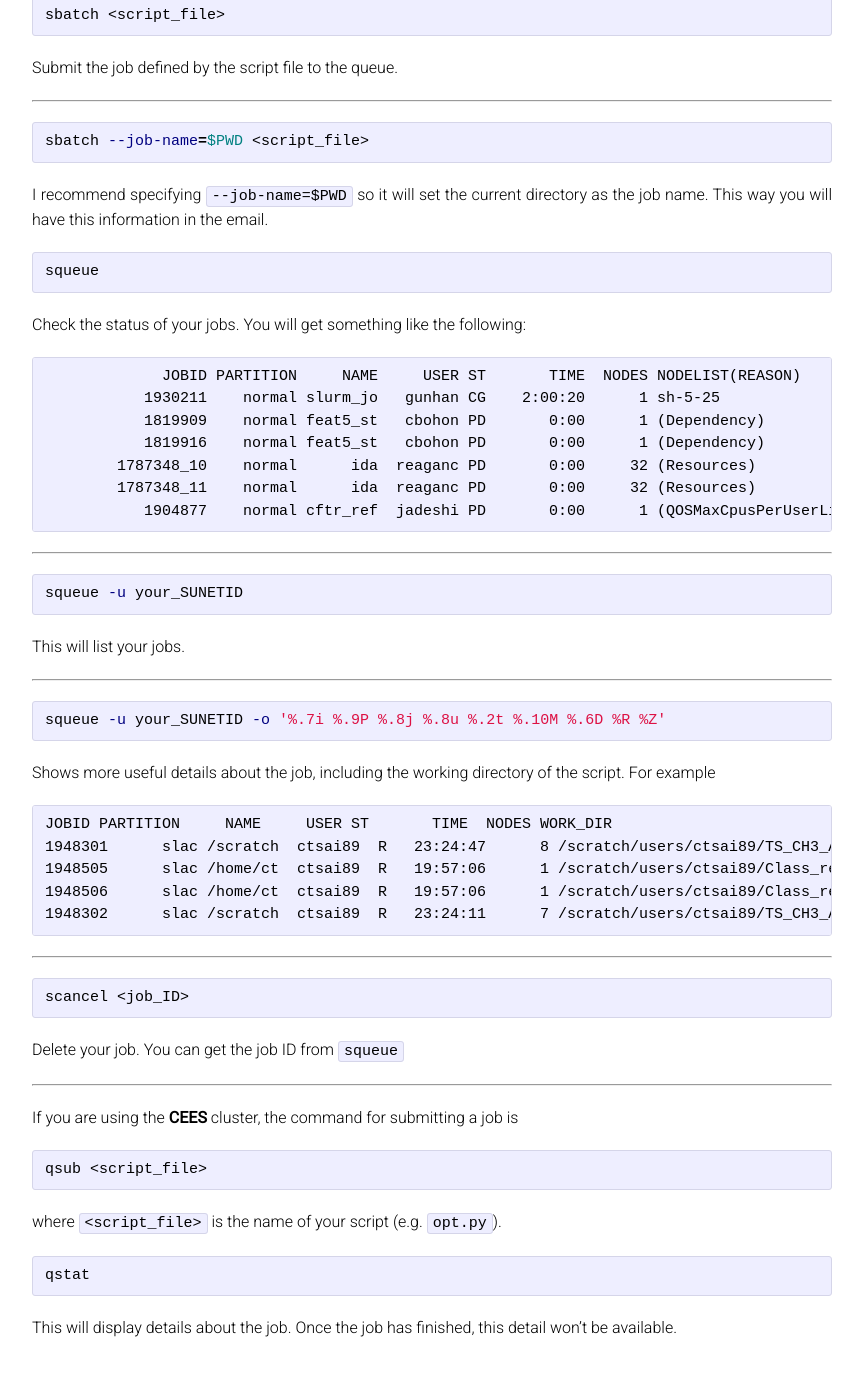
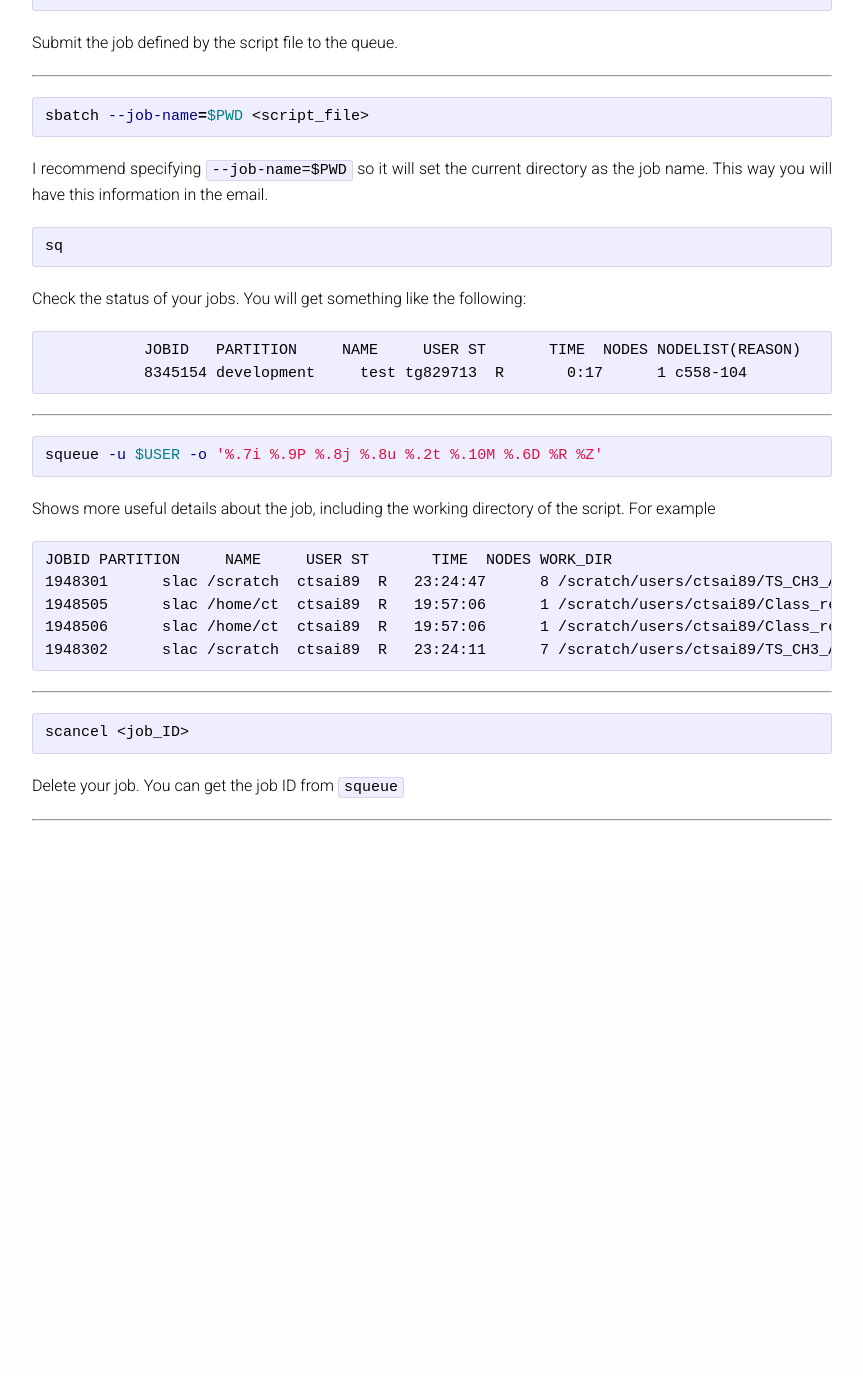
Before and after one commit to vojale/CBE544-2018.github.io, a Jekyll site: the page built from UNIX.md, in a window 1280 px wide and 1400 px high, scrolled down 3575 px. Shown: the top 1376 px of the window, without its empty margins (208-1071 px from the left). Built offline with Jekyll 4.4.1, drawn with Linux system fonts in a browser that asks for light colours; our own code applies the rules of GitHub Pages for plain Markdown files; after the commit the page ends 4456 px from its top, so only the background shows below that; some of the changed text lies outside the part shown.

Commit message:
Update UNIX.md

````diff
--- a/UNIX.md
+++ b/UNIX.md
@@ -167,13 +167,12 @@ Any number of characters. Example: ```ls *.traj``` will list all ```.traj``` fil
 <a name='text-editors'></a>
 
 ## Text Editors
-There are several text editors available. Popular ones include ```vim``` and ```nano```. Most people at SUNCAT use ```vim```. To open a file, use ```vim file.txt``` to open a file named ```file.txt```.
-
+There are several text editors available. Popular ones include ```vim``` and ```nano```.
 
 <a name='submitting-jobs'></a>
 
 ## Submitting Jobs
-These instructions are specific to the **Sherlock** cluster. Instructions for the **CEES** cluster below.
+These instructions are specific to the **Stampede** cluster.
 
 ```bash
 sbatch <script_file>
@@ -189,31 +188,20 @@ sbatch --job-name=$PWD <script_file>
 I recommend specifying `--job-name=$PWD` so it will set the current directory as the job name. This way you will have this information in the email.
 
 ```bash
-squeue
+sq
 ```
 
 Check the status of your jobs. You will get something like the following:
 
 ```
-             JOBID PARTITION     NAME     USER ST       TIME  NODES NODELIST(REASON)
-           1930211    normal slurm_jo   gunhan CG    2:00:20      1 sh-5-25
-           1819909    normal feat5_st   cbohon PD       0:00      1 (Dependency)
-           1819916    normal feat5_st   cbohon PD       0:00      1 (Dependency)
-        1787348_10    normal      ida  reaganc PD       0:00     32 (Resources)
-        1787348_11    normal      ida  reaganc PD       0:00     32 (Resources)
-           1904877    normal cftr_ref  jadeshi PD       0:00      1 (QOSMaxCpusPerUserLimit)
+           JOBID   PARTITION     NAME     USER ST       TIME  NODES NODELIST(REASON)
+           8345154 development     test tg829713  R       0:17      1 c558-104
 ```
-____
-
-```bash
-squeue -u your_SUNETID
-```
-This will list your jobs.
 
 ____
 
 ```bash
-squeue -u your_SUNETID -o '%.7i %.9P %.8j %.8u %.2t %.10M %.6D %R %Z'
+squeue -u $USER -o '%.7i %.9P %.8j %.8u %.2t %.10M %.6D %R %Z'
 ```
 Shows more useful details about the job, including the working directory of the script. For example
 
@@ -233,17 +221,3 @@ scancel <job_ID>
 Delete your job. You can get the job ID from ```squeue```
 
 ____
-
-If you are using the **CEES** cluster, the command for submitting a job is
-
-```csh
-qsub <script_file>
-```
-
-where `<script_file>` is the name of your script (e.g. `opt.py`).
-
-```bash
-qstat
-```
-
-This will display details about the job. Once the job has finished, this detail won't be available.
````
